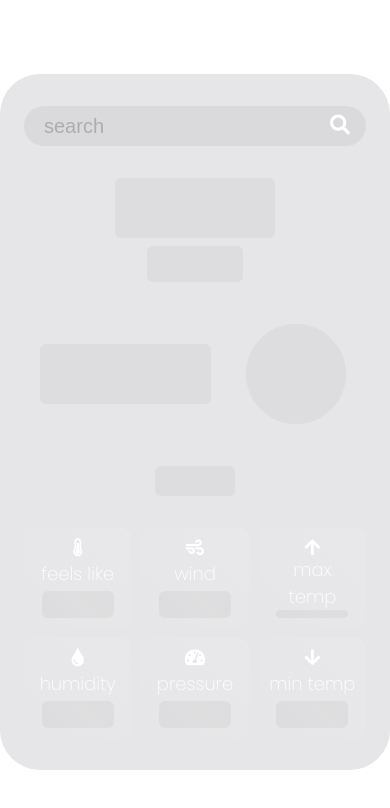
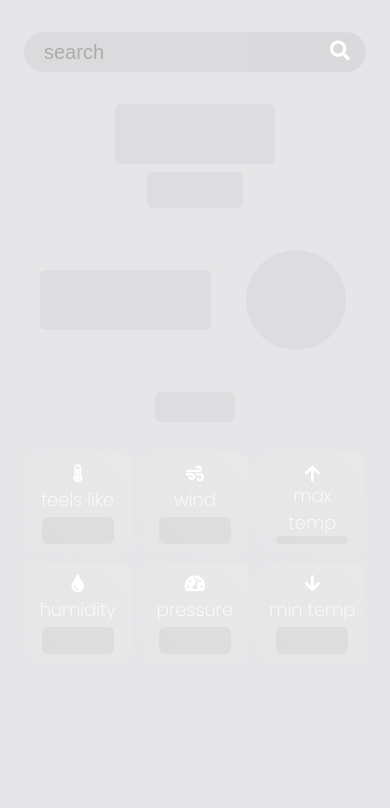
Before and after one commit to miladxdev/weather-app-js, a plain HTML site: page index.html in a window 390 px wide. Drawn offline with Linux system fonts and the light colour scheme.

Commit message:
media query

```diff
--- a/style.css
+++ b/style.css
@@ -212,3 +212,11 @@ body {
   filter: invert();
   opacity: 0.7;
 }
+
+@media screen and (max-width: 768px) {
+.card {
+width: 100%;
+height: 100%;
+border-radius: 0px;
+}
+}
```
